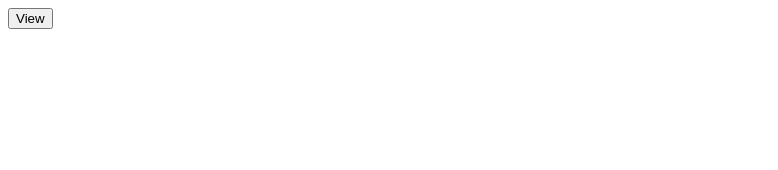
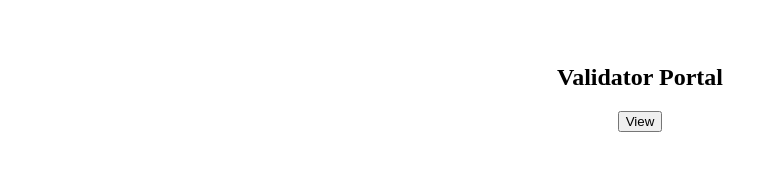
Before and after one commit to Alchemist21/CoeusDAO, a plain HTML site: page validator.html in a window 1280 px wide. Shown: the whole page, without its empty margins (0-778 px from the left). Drawn offline with Linux system fonts and the light colour scheme.

Commit message:
third commit

```diff
--- a/index.css
+++ b/index.css
@@ -1,4 +1,4 @@
-h4, h5 {
+h2, h4, h5 {
     text-align: center;
     font-weight: bold;
 }
--- a/validator.html
+++ b/validator.html
@@ -7,6 +7,11 @@
     <title>Document</title>
 </head>
 <body>
+    <br>
+    <br>
+    <h2>Validator Portal</h2>
+    <center>
     <button>View</button>
+   </center>
 </body>
 </html>
```
Also changed, not shown: employer.html (+5 -0 lines), student.html (+1 -0 lines), teacher.html (+5 -2 lines).
